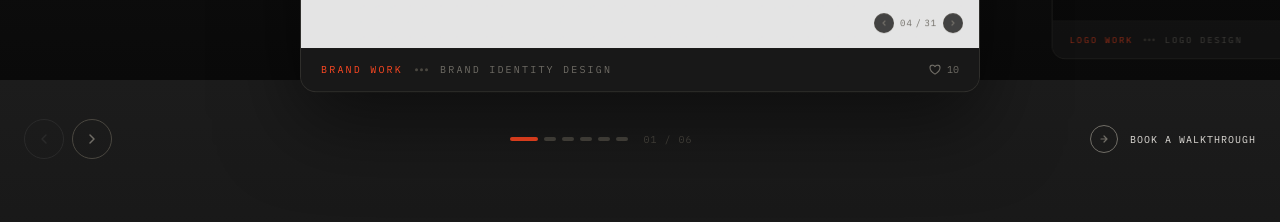
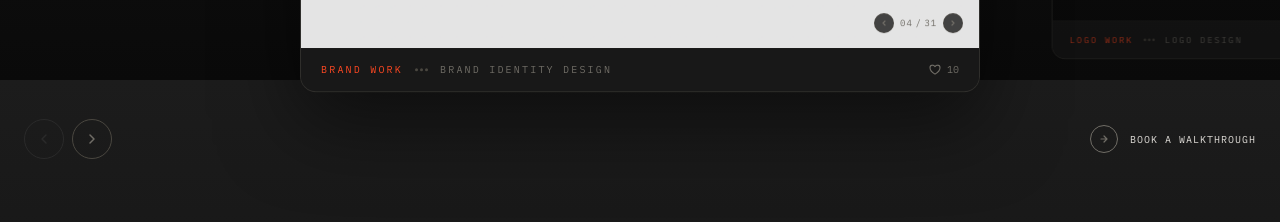
Before and after one commit to Krisjoko/goallounge-website, a Next.js app: page / in a window 1280 px wide. Shown: the part 4720-4942 px from the top of the page. Built offline with nearby package versions, Linux system fonts and the light colour scheme; no server answers; a web font is replaced by a local one.

Commit message:
feat(selected-work): remove carousel dot indicator + counter
The progress dots and 'NN / MM' counter under the carousel weren't
adding value. Arrow buttons + the index markers above the cards already
communicate position.

https://claude.ai/code/session_012XkCmavArC1dnnbFgLbZ61

```diff
--- a/components/sections/SelectedWorkSection.tsx
+++ b/components/sections/SelectedWorkSection.tsx
@@ -618,30 +618,6 @@ export default function SelectedWorkSection() {
             disabled={idx >= filtered.length - 1}
           />
         </div>
-        <div className="flex items-center gap-4">
-          <div className="flex gap-1.5">
-            {filtered.map((_, i) => (
-              <button
-                key={i}
-                onClick={() => setIdx(i)}
-                aria-label={`Go to project ${i + 1}`}
-                style={{
-                  height: 4,
-                  width: i === idx ? 28 : 12,
-                  borderRadius: 999,
-                  background: i === idx ? "#FF4822" : "#4A4740",
-                  border: "none",
-                  padding: 0,
-                  transition: "all 0.25s",
-                }}
-              />
-            ))}
-          </div>
-          <span className="font-mono text-[10px] tracking-widest text-[#4A4740]">
-            {String(idx + 1).padStart(2, "0")} /{" "}
-            {String(filtered.length).padStart(2, "0")}
-          </span>
-        </div>
         <CircleCta
           href={BOOKING_URL}
           label="Book a Walkthrough"
```
